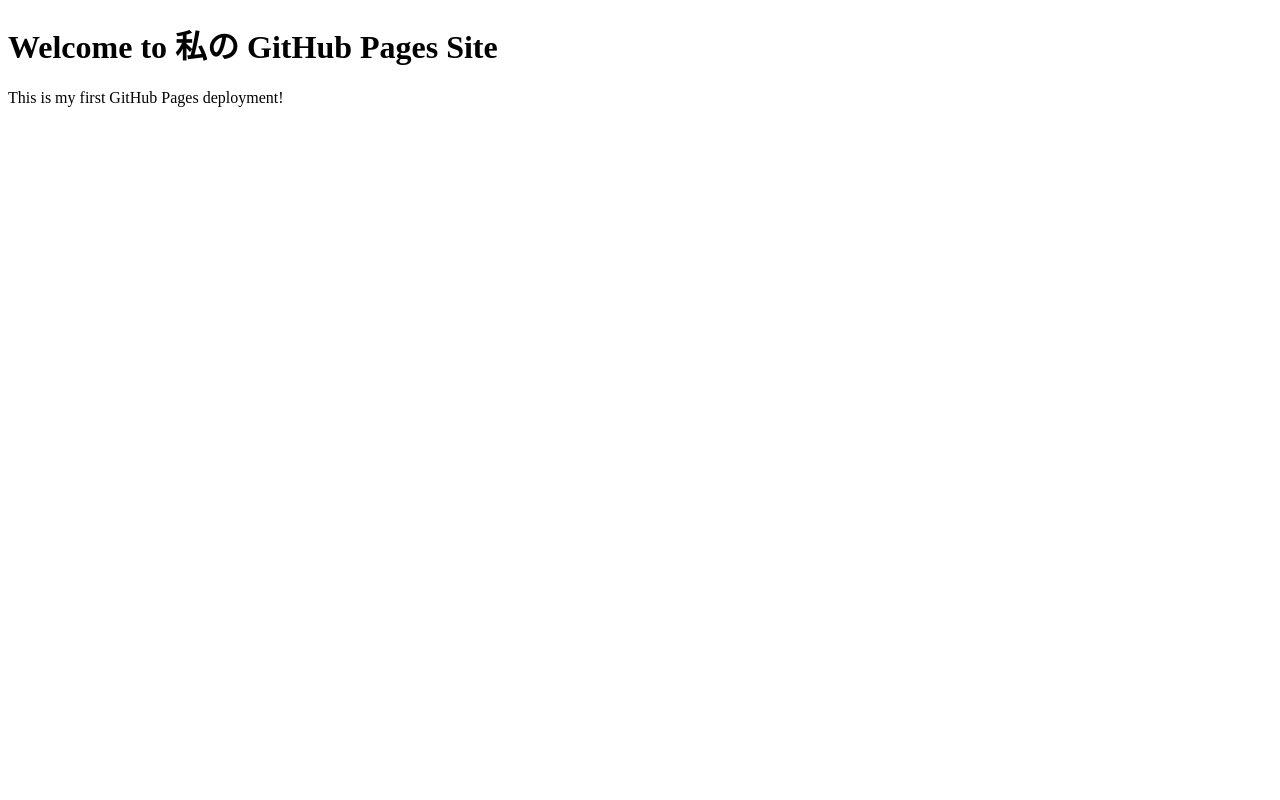
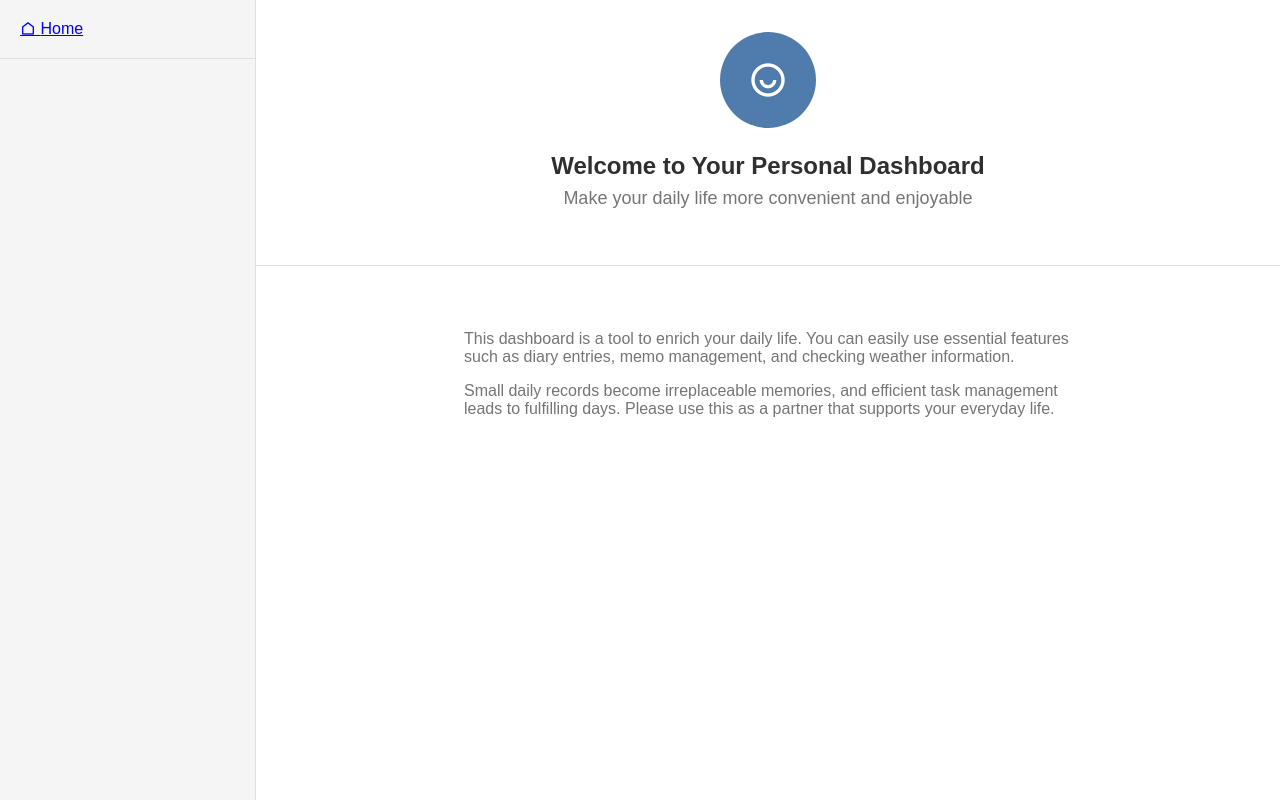
Before and after one commit to nnnaaana/my-first-web-app, a plain HTML site: page index.html in a window 1280 px wide. Drawn offline with nearby package versions, Linux system fonts and the light colour scheme.

Commit message:
Add files via upload

```diff
--- a/index.html
+++ b/index.html
@@ -1,12 +1,47 @@
 <!DOCTYPE html>
 <html lang="en">
-<head>
-    <meta charset="UTF-8">
-    <meta name="viewport" content="width=device-width, initial-scale=1.0">
-    <title>My GitHub Pages Site</title>
-</head>
-<body>
-    <h1>Welcome to 私の GitHub Pages Site</h1>
-    <p>This is my first GitHub Pages deployment!</p>
-</body>
+  <head>
+    <meta charset="UTF-8" />
+    <meta name="viewport" content="width=device-width, initial-scale=1.0" />
+    <title>Dashboard</title>
+    <link rel="stylesheet" href="./style.css">
+    <link href="https://cdn.jsdelivr.net/npm/remixicon@4.5.0/fonts/remixicon.css" rel="stylesheet" />
+
+  </head>
+  <body>
+    <div class="dashboard-container">
+    <aside class="sidebar">
+      <div class="sidebar-header">
+        <a href="#" data-tab="home">
+          <span class="ri-home-line"></span>
+          <span>Home</span>
+        </a>
+      </div>
+
+    </aside>
+    <main class="main-content">
+      <section class="content-section" id="home">
+        <header class="section-header">
+          <div class="profile-circle">
+            <span class="ri-user-smile-line"></span>
+          </div>
+          <h1 class="section-title">Welcome to Your Personal Dashboard</h1>
+          <p class="section-subtitle">
+            Make your daily life more convenient and enjoyable
+          </p>
+        </header>
+        <div class="section-body">
+          <div class="section-description">
+            <p>
+              This dashboard is a tool to enrich your daily life. You can easily use essential features such as diary entries, memo management, and checking weather information.
+            </p>
+            <p>
+              Small daily records become irreplaceable memories, and efficient task management leads to fulfilling days. Please use this as a partner that supports your everyday life.
+            </p>
+          </div>
+        </div>
+      </section>
+      </main>
+      </div>
+  </body>
 </html>
--- /dev/null
+++ b/style.css
@@ -0,0 +1,121 @@
+/* ブラウザで設定されているスタイルのリセット・共通設定 */
+/* 消さないでください */
+*,
+*::before,
+*::after {
+  box-sizing: border-box;
+}
+body,
+h1,
+h2,
+h3,
+p,
+ul,
+li,
+form,
+input,
+textarea,
+select,
+button {
+  margin: 0;
+  padding: 0;
+  font-family: sans-serif;
+}
+
+ul {
+  list-style: none;
+}
+/* スタイルのリセット終了 */
+
+/* サイドバーとメインコンテンツを包むための要素のスタイルを書いてください */
+
+
+/* サイドバーに関連するスタイルを書いてください */
+
+
+/* メインコンテンツに関連するスタイルを書いてください */
+.dashboard-container{
+  display:flex;
+  height:100vh;
+}
+
+/* Sidebar Styles */
+/* サイドバー全体のスタイル */
+.sidebar {
+  width: 256px; /* 幅を256pxに固定 */
+  background-color: #f5f5f5; /* 背景を薄い灰色に */
+  border-right: 1px solid #e0e0e0; /* 右側に境界線を引く */
+  height: 100%; /* 高さを親要素(dashboard-container)に合わせる */
+  display: flex; /* 中身の並べ方をflexにする */
+  flex-direction: column; /* 中身を縦に並べる */
+  flex-shrink: 0; /* 親要素が縮んでも、この箱は縮まないようにする */
+}
+/* サイドバーのヘッダー部分のスタイル */
+.sidebar-header {
+  padding: 20px; /* 内側に20pxの余白を作る */
+  border-bottom: 1px solid #e0e0e0; /* 下側に境界線を引く */
+}
+/* ホームへのリンクのスタイル */
+.sidebar-home {
+  font-size: 1.25rem; /* 文字を少し大きく */
+  font-weight: 600; /* 文字を少し太く */
+  color: #4f7cac; /* 文字を青みがかった色に */
+  display: flex; /* アイコンと文字を横並びにするため */
+  align-items: center; /* アイコンと文字を上下中央に揃える */
+  gap: 8px; /* アイコンと文字の間に8pxの隙間をあける */
+  text-decoration: none; /* リンクの下線を消す */
+}
+
+/* Main Content Styles */
+.main-content {
+  flex: 1; /* 残りのスペースをすべて使う、という指定じゃ */
+}
+
+/* セクションヘッダー */
+.section-header {
+  background-color: #ffffff;
+  padding: 32px;
+  border-bottom: 1px solid #e0e0e0;
+  text-align: center; /* 中身を中央揃えに */
+}
+.section-title {
+  font-size: 1.5rem;
+  font-weight: 600;
+  color: #2f2f2f;
+  margin-bottom: 8px; /* 下に8pxの余白 */
+}
+.section-subtitle {
+  font-size: 1.125rem;
+  color: #757575;
+  margin-bottom: 24px; /* 下に24pxの余白 */
+}
+.section-description {
+  max-width: 672px; /* 幅が広がりすぎないように */
+  margin: 0 auto; /* 中央揃えにするテクニックじゃ */
+  color: #757575;
+  padding: 32px;
+}
+.section-description p {
+  margin-bottom: 16px; /* 段落の下に余白 */
+}
+
+/* プロフィールサークル */
+.profile-circle {
+  width: 96px;
+  height: 96px;
+  background-color: #4f7cac;
+  border-radius: 50%; /* 角を50%丸めると、正方形が円になるのじゃ */
+  display: flex;
+  align-items: center; /* アイコンを上下中央に */
+  justify-content: center; /* アイコンを左右中央に */
+  margin: 0 auto 24px; /* 上下左右の余白。autoで中央揃え */
+}
+.profile-circle span {
+  font-size: 2.5rem;
+  color: #ffffff;
+}
+
+/* セクション本文 */
+.section-body {
+  padding: 32px;
+}
```
